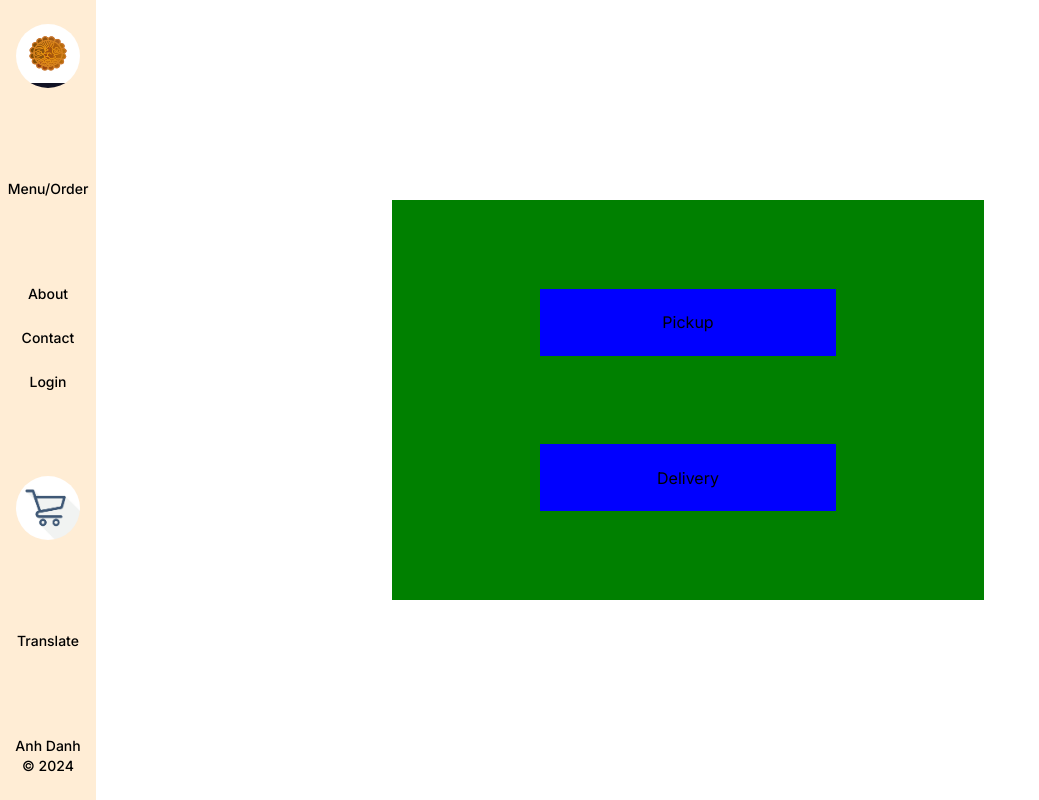
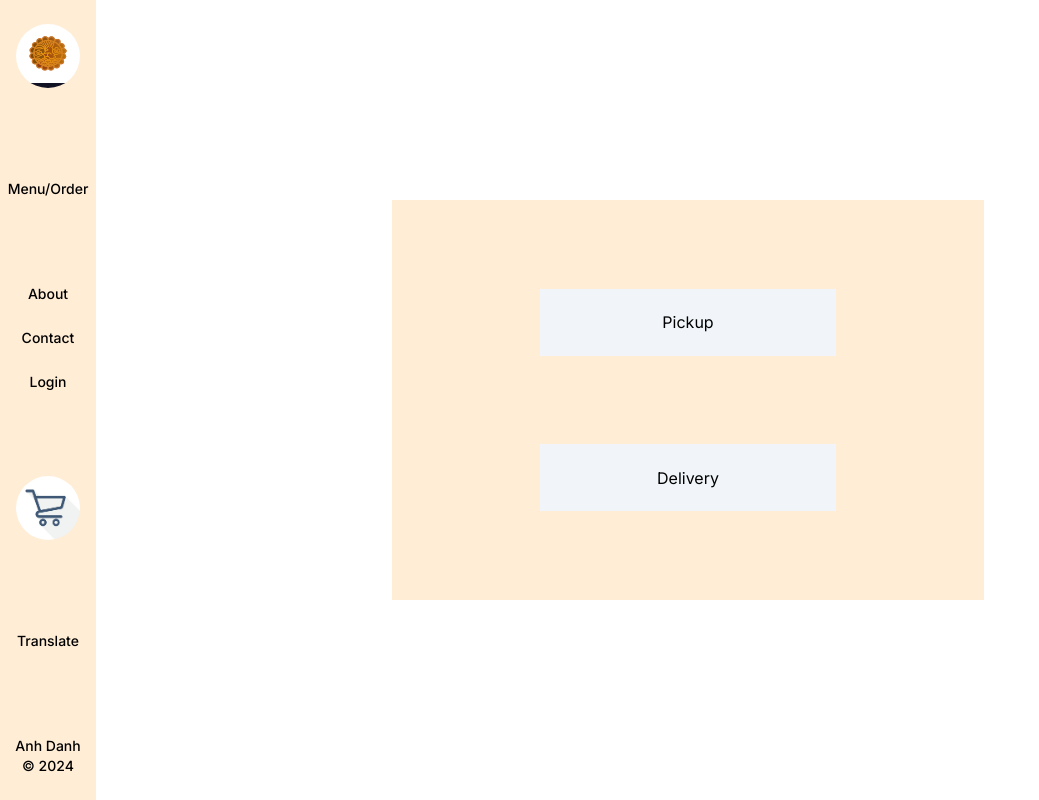
Before and after one commit to juiceman1014/bakery-website, a Next.js app in the folder client/: page /checkout-methods in a window 1280 px wide. Shown: the whole page, without its empty margins (0-1039 px from the left). Built offline with nearby package versions, Linux system fonts and the light colour scheme.

Commit message:
changed color

```diff
--- a/client/src/app/checkout-methods/page.jsx
+++ b/client/src/app/checkout-methods/page.jsx
@@ -3,9 +3,9 @@ import React from "react";
 const Checkout = () => {
     return(
         <div className = "flex flex-row justify-center items-center h-screen">
-        <container className = "flex flex-col justify-center items-center bg-[green] h-3/6 w-6/12 justify-evenly">
-            <button className = "h-1/6 w-6/12 bg-[blue]">Pickup</button>
-            <button className = "h-1/6 w-6/12 bg-[blue]">Delivery</button>
+        <container className = "flex flex-col justify-center items-center bg-orange-100 h-3/6 w-6/12 justify-evenly">
+            <button className = "h-1/6 w-6/12 bg-slate-100">Pickup</button>
+            <button className = "h-1/6 w-6/12 bg-slate-100">Delivery</button>
         </container>
         </div>
     );
```
